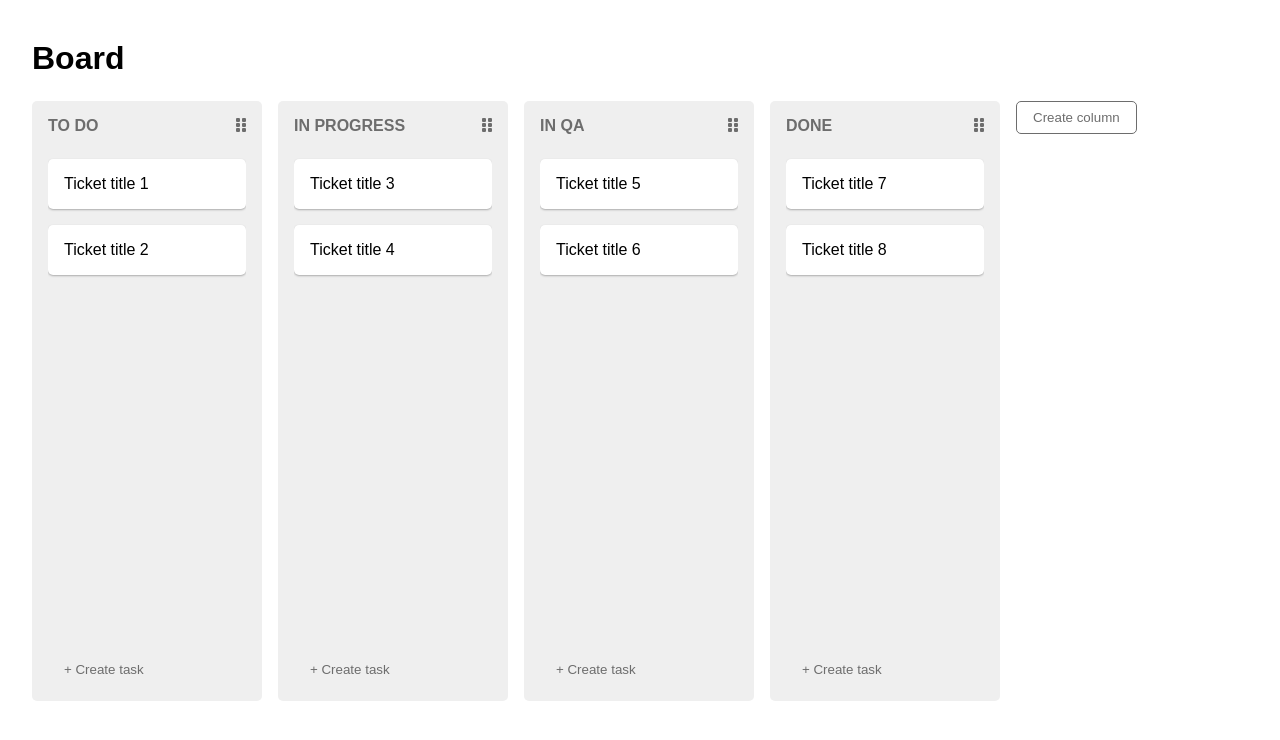
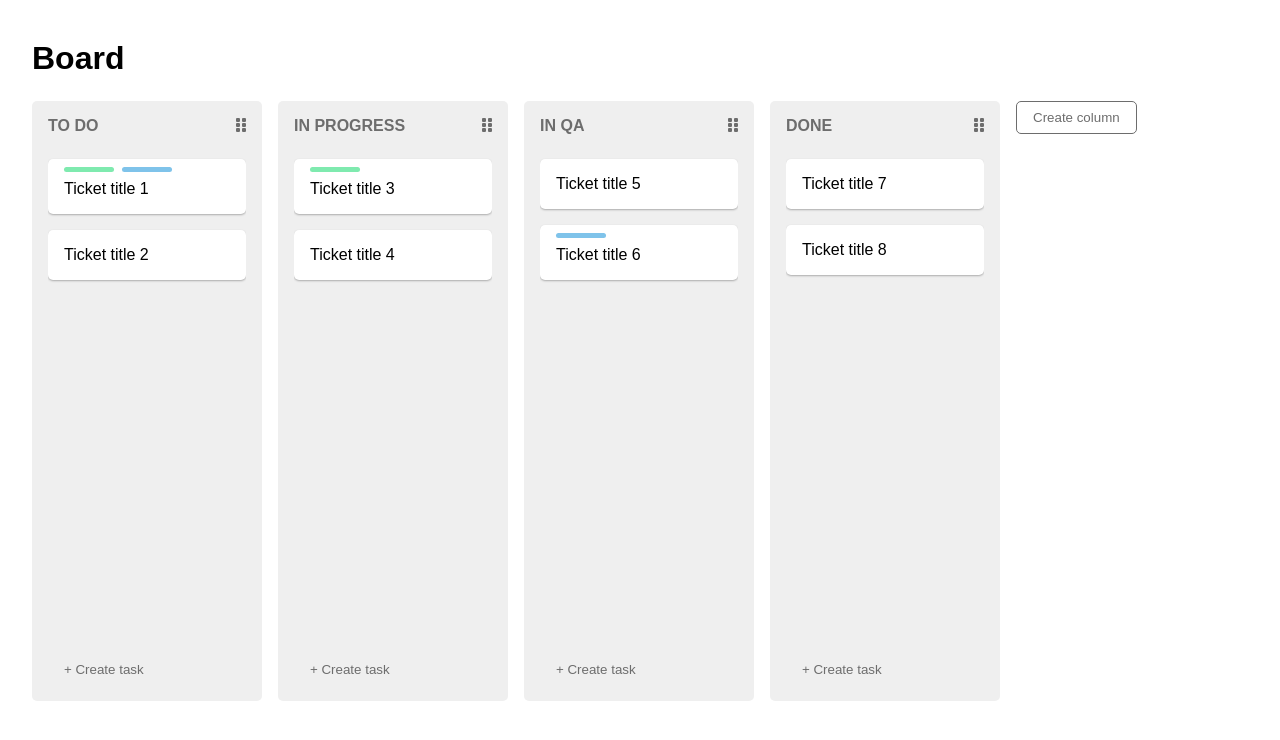
Before and after one commit to t-devl/kanban-board, a React (Create React App) app: page / in a window 1280 px wide. Shown: the top 740 px of the page. Built offline with nearby package versions, Linux system fonts and the light colour scheme.

Commit message:
Add labels

```diff
--- a/src/App.css
+++ b/src/App.css
@@ -225,6 +225,19 @@ textarea {
   touch-action: none;
 }
 
+.card__labels {
+  display: flex;
+  width: 100%;
+  padding: 0 0.5rem;
+}
+
+.card__label {
+  width: 50px;
+  height: 5px;
+  margin-right: 0.5rem;
+  border-radius: 5px;
+}
+
 .card__title {
   width: 100%;
   padding: 0.5rem;
@@ -304,6 +317,36 @@ textarea {
 .card-modal__error {
   margin-bottom: 1rem;
   color: rgb(221, 5, 5);
+}
+
+.card-modal__labels {
+  position: relative;
+  display: flex;
+  flex-wrap: wrap;
+  gap: 0.5rem;
+  margin: 1rem 0;
+}
+
+.card-modal__label {
+  background-color: #7fc3ea;
+  padding: 0.25rem;
+  border-radius: 5px;
+}
+
+.labels__button {
+  padding: 0.25rem 0.5rem;
+  border: 1px solid rgb(109, 109, 109);
+  border-radius: 5px;
+  background-color: rgb(239, 239, 239);
+  background: none;
+  color: rgb(109, 109, 109);
+  cursor: pointer;
+}
+
+.labels__button:hover {
+  border: 1px solid black;
+  background-color: rgb(239, 239, 239);
+  color: black;
 }
 
 .card-modal__description {
@@ -411,6 +454,40 @@ textarea {
   background-color: lightgrey;
 }
 
+.label-modal {
+  position: absolute;
+  padding: 1rem;
+  box-shadow: 0px 0px 2px 0px rgb(171, 171, 171);
+  border-radius: 5px;
+  width: 250px;
+  background-color: white;
+  left: 0rem;
+  top: 100%;
+}
+
+.label-modal__item {
+  margin-bottom: 0.75rem;
+}
+
+.label-modal__item:last-of-type {
+  margin-bottom: 0;
+}
+
+.label-modal__label {
+  padding: 0.25rem;
+  border-radius: 5px;
+}
+
+.label-modal__input {
+  margin-right: 0.5rem;
+}
+
+.label-modal__header {
+  display: flex;
+  justify-content: space-between;
+  margin-bottom: 1rem;
+}
+
 @media (min-width: 600px) {
   .board {
     padding: 2rem;
--- a/src/components/Board.tsx
+++ b/src/components/Board.tsx
@@ -11,7 +11,7 @@ import {
   useSensors,
 } from "@dnd-kit/core";
 import { SortableContext, arrayMove } from "@dnd-kit/sortable";
-import { CardProps, ColumnProps, Task } from "./common/types";
+import { CardProps, ColumnProps, Label, Task } from "./common/types";
 import { createPortal } from "react-dom";
 import Card from "./Card";
 import { useMemo } from "react";
@@ -23,14 +23,65 @@ export default function Board() {
   const [title, setTitle] = useState("Board");
   const [isEditing, setIsEditing] = useState(false);
   const [tasks, setTasks] = useState<Task[]>([
-    { id: 1, title: "Ticket title 1", description: "", columnId: "toDo" },
-    { id: 2, title: "Ticket title 2", description: "", columnId: "toDo" },
-    { id: 3, title: "Ticket title 3", description: "", columnId: "inProgress" },
-    { id: 4, title: "Ticket title 4", description: "", columnId: "inProgress" },
-    { id: 5, title: "Ticket title 5", description: "", columnId: "inQA" },
-    { id: 6, title: "Ticket title 6", description: "", columnId: "inQA" },
-    { id: 7, title: "Ticket title 7", description: "", columnId: "done" },
-    { id: 8, title: "Ticket title 8", description: "", columnId: "done" },
+    {
+      id: 1,
+      title: "Ticket title 1",
+      description: "",
+      columnId: "toDo",
+      labels: [
+        { id: "frontEnd", title: "Front end", colour: "#7feaaf" },
+        { id: "backEnd", title: "Back end", colour: "#7fc3ea" },
+      ],
+    },
+    {
+      id: 2,
+      title: "Ticket title 2",
+      description: "",
+      columnId: "toDo",
+      labels: [],
+    },
+    {
+      id: 3,
+      title: "Ticket title 3",
+      description: "",
+      columnId: "inProgress",
+      labels: [{ id: "frontEnd", title: "Front end", colour: "#7feaaf" }],
+    },
+    {
+      id: 4,
+      title: "Ticket title 4",
+      description: "",
+      columnId: "inProgress",
+      labels: [],
+    },
+    {
+      id: 5,
+      title: "Ticket title 5",
+      description: "",
+      columnId: "inQA",
+      labels: [],
+    },
+    {
+      id: 6,
+      title: "Ticket title 6",
+      description: "",
+      columnId: "inQA",
+      labels: [{ id: "backEnd", title: "Back end", colour: "#7fc3ea" }],
+    },
+    {
+      id: 7,
+      title: "Ticket title 7",
+      description: "",
+      columnId: "done",
+      labels: [],
+    },
+    {
+      id: 8,
+      title: "Ticket title 8",
+      description: "",
+      columnId: "done",
+      labels: [],
+    },
   ]);
   const [columns, setColumns] = useState<{ id: string; title: string }[]>([
     {
@@ -59,6 +110,14 @@ export default function Board() {
   const [selectedTaskId, setSelectedTaskId] = useState<number | null>(null);
   const [selectedColumnId, setSelectedColumnId] = useState<string | null>(null);
   const selectedTask = tasks.find((task) => task.id === selectedTaskId);
+
+  const labels = [
+    { id: "frontEnd", title: "Front end", colour: "#7feaaf" },
+    { id: "backEnd", title: "Back end", colour: "#7fc3ea" },
+    { id: "feature", title: "Feature", colour: "#a57fea" },
+    { id: "bug", title: "Bug", colour: "#eab17f" },
+    { id: "highPriority", title: "High priority", colour: "#ea7f7f" },
+  ];
 
   const sensors = useSensors(
     useSensor(PointerSensor, {
@@ -90,11 +149,12 @@ export default function Board() {
       {
         id: taskCount,
         ...task,
+        labels: [],
       },
     ]);
   }
 
-  function updateTask(id: number, text: { [key: string]: string }) {
+  function updateTask(id: number, text: { [key: string]: string | Label[] }) {
     const updatedTasks = tasks.map((task) => {
       return task.id === id ? { ...task, ...text } : task;
     });
@@ -211,6 +271,7 @@ export default function Board() {
               <Card
                 id={draggedTask.id}
                 title={draggedTask.title}
+                labels={draggedTask.labels}
                 selectTask={selectTask}
               ></Card>
             )}
@@ -234,6 +295,7 @@ export default function Board() {
               ?.title || ""
           }
           columns={columns}
+          labels={labels}
           selectTask={selectTask}
           toggleModal={toggleEditing}
           updateTask={updateTask}
--- a/src/components/Card.tsx
+++ b/src/components/Card.tsx
@@ -16,6 +16,7 @@ export default function Card(props: CardProps) {
       task: {
         id: props.id,
         title: props.title,
+        labels: props.labels,
       },
     },
   });
@@ -24,6 +25,11 @@ export default function Card(props: CardProps) {
     transition,
     transform: CSS.Transform.toString(transform),
   };
+
+  // const tags = [
+  //   { title: "Front end", colour: "#7feaaf", active: false },
+  //   { title: "Back end", colour: "#7fc3ea", active: false },
+  // ];
 
   return (
     <div className="card-container">
@@ -34,6 +40,16 @@ export default function Card(props: CardProps) {
         {...attributes}
         {...listeners}
       >
+        <div className="card__labels">
+          {props.labels.map((label) => (
+            <div
+              key={label.title}
+              className="card__label"
+              style={{ backgroundColor: label.colour }}
+              title={label.title}
+            ></div>
+          ))}
+        </div>
         <h3 className="card__title" onClick={() => props.selectTask(props.id)}>
           {props.title}
         </h3>
--- a/src/components/CardModal.tsx
+++ b/src/components/CardModal.tsx
@@ -1,15 +1,17 @@
 import { FontAwesomeIcon } from "@fortawesome/react-fontawesome";
 import { faXmark } from "@fortawesome/free-solid-svg-icons";
 import { useState } from "react";
-import { Task } from "./common/types";
+import { Label, Task } from "./common/types";
+import LabelsModal from "./LabelsModal";
 
 type Props = {
   task: Task;
   columnName: string;
   columns: { id: string; title: string }[];
+  labels: Label[];
   toggleModal: () => void;
   selectTask: (taskId: number | null) => void;
-  updateTask: (id: number, text: { [key: string]: string }) => void;
+  updateTask: (id: number, text: { [key: string]: string | Label[] }) => void;
   deleteTask: (id: number) => void;
 };
 
@@ -20,6 +22,18 @@ export default function CardModal(props: Props) {
   const [isEditingDescription, setIsEditingDescription] = useState(false);
   const [isEditingColumn, setIsEditingColumn] = useState(false);
   const [errorMessage, setErrorMessage] = useState("");
+  const [isLabelsModalActive, setIsLabelsModalActive] = useState(false);
+
+  function toggleLabelsModal() {
+    setIsLabelsModalActive(!isLabelsModalActive);
+  }
+
+  const tagOptions = props.labels.map((tag) => {
+    return {
+      ...tag,
+      active: task.labels.some((activeLabel) => activeLabel.id === tag.id),
+    };
+  });
 
   function updateTitle(text: string) {
     props.updateTask(task.id, { title: text });
@@ -29,6 +43,10 @@ export default function CardModal(props: Props) {
     } else if (errorMessage) {
       setErrorMessage("");
     }
+  }
+
+  function updateLabels(labels: Label[]) {
+    props.updateTask(task.id, { labels });
   }
 
   function handleChange(e: React.ChangeEvent<HTMLTextAreaElement>) {
@@ -105,7 +123,29 @@ export default function CardModal(props: Props) {
           )}
         </div>
 
-        <>
+        <div className="card-modal__labels">
+          {task.labels.map((label) => (
+            <div
+              className="card-modal__label"
+              key={label.id}
+              style={{ backgroundColor: label.colour }}
+            >
+              {label.title}
+            </div>
+          ))}
+
+          <button className="labels__button" onClick={toggleLabelsModal}>
+            +
+          </button>
+          {isLabelsModalActive && (
+            <LabelsModal
+              options={tagOptions}
+              updateLabels={updateLabels}
+              toggleModal={toggleLabelsModal}
+            ></LabelsModal>
+          )}
+        </div>
+
         <textarea
           className="card-modal__description"
           value={description}
@@ -129,7 +169,6 @@ export default function CardModal(props: Props) {
             </button>
           </div>
         )}
-        </>
       </div>
     </div>
   );
--- a/src/components/Column.tsx
+++ b/src/components/Column.tsx
@@ -108,6 +108,7 @@ export default function Column(props: ColumnProps) {
               key={task.id}
               id={task.id}
               title={task.title}
+              labels={task.labels}
               selectTask={props.selectTask}
             ></Card>
           ))}
--- /dev/null
+++ b/src/components/LabelsModal.tsx
@@ -0,0 +1,62 @@
+import { faXmark } from "@fortawesome/free-solid-svg-icons";
+import { FontAwesomeIcon } from "@fortawesome/react-fontawesome";
+import { Label } from "./common/types";
+
+type Props = {
+  options: { id: string; title: string; colour: string; active: boolean }[];
+  updateLabels: (labels: Label[]) => void;
+  toggleModal: () => void;
+};
+
+export default function LabelsModal(props: Props) {
+  function handleChange(id: string, isChecked: boolean) {
+    const option = props.options.find((option) => option.id === id);
+    if (option) option.active = isChecked;
+
+    const labels = props.options
+      .filter((option) => option.active)
+      .map((label) => {
+        return {
+          id: label.id,
+          title: label.title,
+          colour: label.colour,
+        };
+      });
+
+    props.updateLabels(labels);
+  }
+
+  return (
+    <div className="label-modal">
+      <div className="label-modal__header">
+        <h2 className="label-modal__title">Tags</h2>
+        <button className="card-modal__button" onClick={props.toggleModal}>
+          <FontAwesomeIcon icon={faXmark} />
+        </button>
+      </div>
+      <form className="label-modal__form">
+        {props.options.map((option) => {
+          return (
+            <div className="label-modal__item" key={option.id}>
+              <input
+                className="label-modal__input"
+                type="checkbox"
+                id={option.id.toString()}
+                name={option.id.toString()}
+                onChange={(e) => handleChange(option.id, e.target.checked)}
+                checked={option.active}
+              />
+              <label
+                className="label-modal__label"
+                htmlFor={option.id.toString()}
+                style={{ backgroundColor: `${option.colour}` }}
+              >
+                {option.title}
+              </label>
+            </div>
+          );
+        })}
+      </form>
+    </div>
+  );
+}
```
Also changed, not shown: src/components/common/types.ts (+8 -0 lines). Lines whose indentation alone changed are shown as unchanged.
